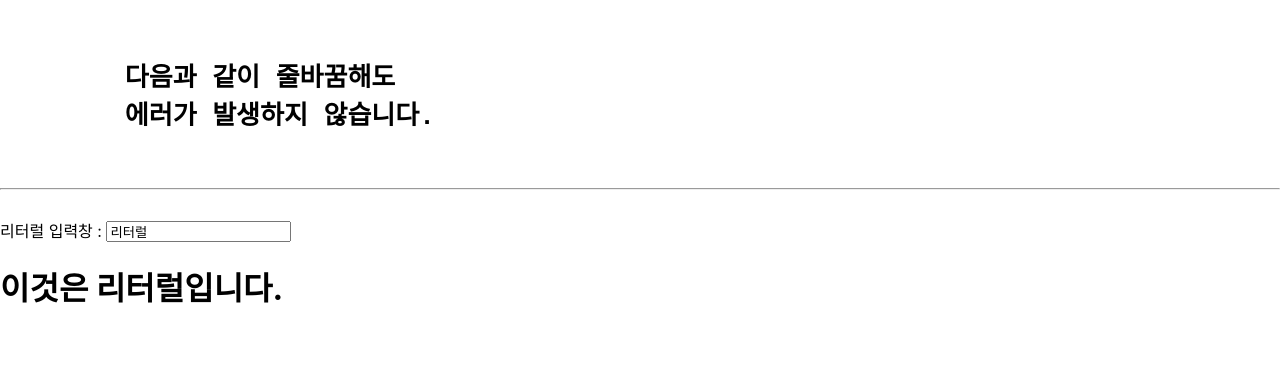
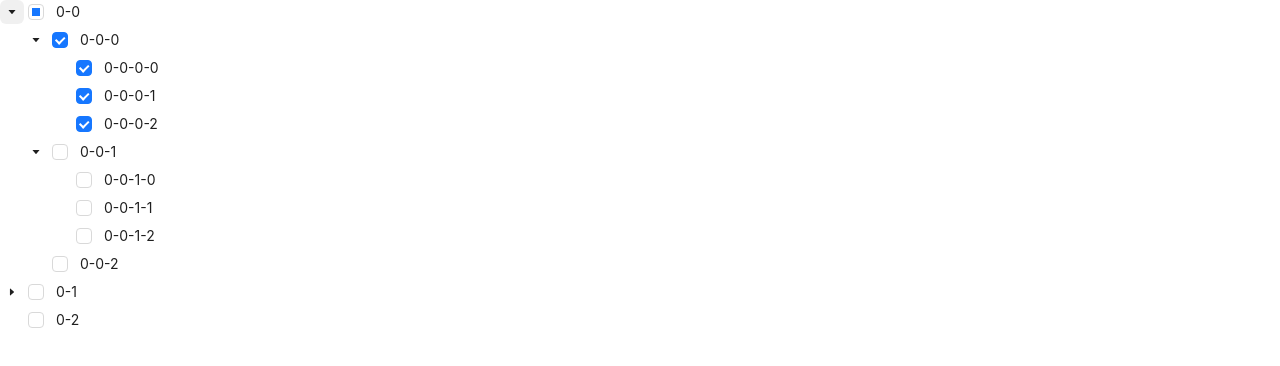
Before and after one commit to ntigo/react.js, a React (Create React App) app: page / in a window 1280 px wide. Shown: the top 366 px of the page. Built offline with nearby package versions, Linux system fonts and the light colour scheme.

Commit message:
chapter 15. dev3

```diff
--- /dev/null
+++ b/src/chapter15/Canvas.jsx
@@ -0,0 +1,107 @@
+import { Tree } from 'antd';
+import { useState } from 'react';
+const treeData = [
+    {
+        title: '0-0',
+        key: '0-0',
+        children: [
+            {
+                title: '0-0-0',
+                key: '0-0-0',
+                children: [
+                    {
+                        title: '0-0-0-0',
+                        key: '0-0-0-0',
+                    },
+                    {
+                        title: '0-0-0-1',
+                        key: '0-0-0-1',
+                    },
+                    {
+                        title: '0-0-0-2',
+                        key: '0-0-0-2',
+                    },
+                ],
+            },
+            {
+                title: '0-0-1',
+                key: '0-0-1',
+                children: [
+                    {
+                        title: '0-0-1-0',
+                        key: '0-0-1-0',
+                    },
+                    {
+                        title: '0-0-1-1',
+                        key: '0-0-1-1',
+                    },
+                    {
+                        title: '0-0-1-2',
+                        key: '0-0-1-2',
+                    },
+                ],
+            },
+            {
+                title: '0-0-2',
+                key: '0-0-2',
+            },
+        ],
+    },
+    {
+        title: '0-1',
+        key: '0-1',
+        children: [
+            {
+                title: '0-1-0-0',
+                key: '0-1-0-0',
+            },
+            {
+                title: '0-1-0-1',
+                key: '0-1-0-1',
+            },
+            {
+                title: '0-1-0-2',
+                key: '0-1-0-2',
+            },
+        ],
+    },
+    {
+        title: '0-2',
+        key: '0-2',
+    },
+];
+const Canvas = () => {
+    const [expandedKeys, setExpandedKeys] = useState(['0-0-0', '0-0-1']);
+    const [checkedKeys, setCheckedKeys] = useState(['0-0-0']);
+    const [selectedKeys, setSelectedKeys] = useState([]);
+    const [autoExpandParent, setAutoExpandParent] = useState(true);
+    const onExpand = (expandedKeysValue) => {
+        console.log('onExpand', expandedKeysValue);
+        // if not set autoExpandParent to false, if children expanded, parent can not collapse.
+        // or, you can remove all expanded children keys.
+        setExpandedKeys(expandedKeysValue);
+        setAutoExpandParent(false);
+    };
+    const onCheck = (checkedKeysValue) => {
+        console.log('onCheck', checkedKeysValue);
+        setCheckedKeys(checkedKeysValue);
+    };
+    const onSelect = (selectedKeysValue, info) => {
+        console.log('onSelect', info);
+        setSelectedKeys(selectedKeysValue);
+    };
+    return (
+        <Tree
+            checkable
+            onExpand={onExpand}
+            expandedKeys={expandedKeys}
+            autoExpandParent={autoExpandParent}
+            onCheck={onCheck}
+            checkedKeys={checkedKeys}
+            onSelect={onSelect}
+            selectedKeys={selectedKeys}
+            treeData={treeData}
+        />
+    );
+};
+export default Canvas;
--- /dev/null
+++ b/src/chapter15/CssModule.module.css
@@ -0,0 +1,21 @@
+/* css파일 생성시 확장자 앞에 ".module"을 추가한 후 사용합니다. */
+.title {
+    color: orange;
+    font-size: 40px;
+    font-weight: 800;
+}
+
+.sub_title {
+    font-size: 24px;
+    font-weight: 600
+}
+
+.contents {
+    font-size: 20px;
+    color: green;
+    font-weight: 600;
+}
+
+.blue {
+    color: blue;
+}
--- a/src/index.js
+++ b/src/index.js
@@ -2,7 +2,7 @@
 import ReactDOM from 'react-dom/client';
 import './index.css';
 import reportWebVitals from './reportWebVitals';
-import { default as App } from './chapter15/TemplateLiteral';
+import { default as App } from './chapter15/Canvas';
 
 const root = ReactDOM.createRoot(document.getElementById('root'));
 root.render(
```
Also changed, not shown: documents/chapter15.md (+69 -1 lines), src/chapter15/CssModule.jsx (added, +21 -0 lines).
